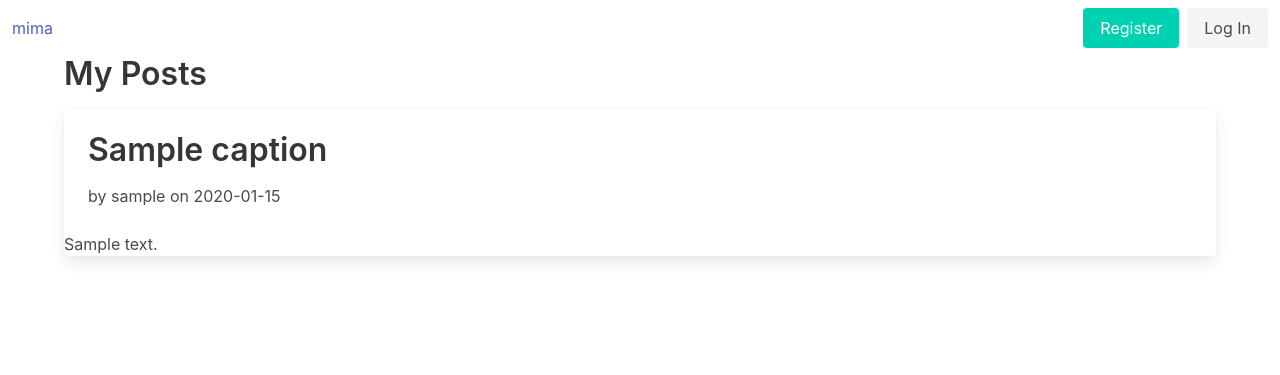
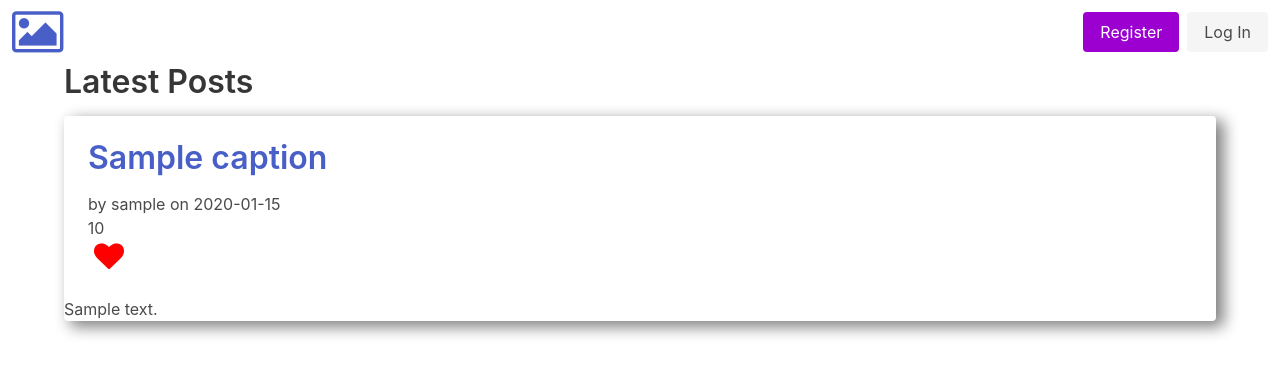
Before and after one commit to Bhupesh-V/mima, a Flask app: template templates/post/index.html in a window 1280 px wide. Shown: the top 375 px of the page. Run offline with Flask 2, Linux system fonts and the light colour scheme; the template is opened without the code that fills it: most values are stand-ins (such as "Sample title", 1, 10 or a date in 2020); parts of the project's set-up code (start-up, migrations or seed data) failed here and were passed over.

Commit message:
add post view templates + bug fixes

```diff
--- a/auth.py
+++ b/auth.py
@@ -21,6 +21,7 @@ bp = Blueprint("auth", __name__, url_prefix="/auth")
 def register():
     if request.method == "POST":
         username = request.form["username"]
+        name = request.form["name"]
         password = request.form["password"]
         db = mima_db.get_db()
         error = None
@@ -37,8 +38,8 @@ def register():
 
         if error is None:
             db.execute(
-                "INSERT INTO user (username, password) VALUES (?, ?)",
-                (username, generate_password_hash(password)),
+                "INSERT INTO user (username, name, password) VALUES (?, ?, ?)",
+                (username, name, generate_password_hash(password)),
             )
             db.commit()
             return redirect(url_for("auth.login"))
@@ -93,7 +94,6 @@ def login_required(view):
     def wrapped_view(**kwargs):
         if g.user is None:
             return redirect(url_for("auth.login"))
-
         return view(**kwargs)
 
     return wrapped_view
--- a/schema.sql
+++ b/schema.sql
@@ -11,8 +11,8 @@ CREATE TABLE user (
 CREATE TABLE post (
   id INTEGER PRIMARY KEY AUTOINCREMENT,
   author_id INTEGER NOT NULL,
-  likes INTEGER,
-  views INTEGER,
+  likes INTEGER DEFAULT 0,
+  views INTEGER DEFAULT 0,
   created TIMESTAMP NOT NULL DEFAULT CURRENT_TIMESTAMP,
   caption TEXT NOT NULL,
   image_url TEXT,
--- a/static/style.css
+++ b/static/style.css
@@ -1,26 +1,12 @@
-html { font-family: sans-serif; background: #eee; padding: 1rem; }
-body { max-width: 960px; margin: 0 auto; background: white; }
-h1 { font-family: serif; color: #377ba8; margin: 1rem 0; }
-a { color: #377ba8; }
-hr { border: none; border-top: 1px solid lightgray; }
-nav { background: lightgray; display: flex; align-items: center; padding: 0 0.5rem; }
-nav h1 { flex: auto; margin: 0; }
-nav h1 a { text-decoration: none; padding: 0.25rem 0.5rem; }
-nav ul  { display: flex; list-style: none; margin: 0; padding: 0; }
-nav ul li a, nav ul li span, header .action { display: block; padding: 0.5rem; }
-.content { padding: 0 1rem 1rem; }
-.content > header { border-bottom: 1px solid lightgray; display: flex; align-items: flex-end; }
-.content > header h1 { flex: auto; margin: 1rem 0 0.25rem 0; }
-.flash { margin: 1em 0; padding: 1em; background: #cae6f6; border: 1px solid #377ba8; }
-.post > header { display: flex; align-items: flex-end; font-size: 0.85em; }
-.post > header > div:first-of-type { flex: auto; }
-.post > header h1 { font-size: 1.5em; margin-bottom: 0; }
-.post .about { color: slategray; font-style: italic; }
-.post .body { white-space: pre-line; }
-.content:last-child { margin-bottom: 0; }
-.content form { margin: 1em 0; display: flex; flex-direction: column; }
-.content label { font-weight: bold; margin-bottom: 0.5em; }
-.content input, .content textarea { margin-bottom: 1em; }
-.content textarea { min-height: 12em; resize: vertical; }
-input.danger { color: #cc2f2e; }
-input[type=submit] { align-self: start; min-width: 10em; }
+.button.is-primary {
+        background-color: #9b00d1;
+}
+.button.is-primary.is-hovered, .button.is-primary:hover {
+        background-color: #1d1f1f;
+}
+.card {
+        box-shadow: 7px 5px 15px 1px grey;
+}
+.fa-plus-square-o:before {
+        color: #9b00d1;
+}
--- a/templates/auth/login.html
+++ b/templates/auth/login.html
@@ -23,7 +23,7 @@
 
         <div class="field">
                 <p class="control">
-                <input class="button is-success" type="submit" value="Log In">
+                <input class="button is-primary" type="submit" value="Log In">
                 </p>
         </div>
 </form>
--- a/templates/auth/register.html
+++ b/templates/auth/register.html
@@ -9,14 +9,14 @@
         <div class="field">
                 <label class="label">Name</label>
                 <div class="control">
-                        <input class="input" type="text" placeholder="Text input">
+                        <input class="input" type="text" id="name" name="name" placeholder="Text input">
                 </div>
         </div>
 
         <div class="field">
                 <label class="label">Username</label>
                 <div class="control has-icons-left">
-                        <input class="input is-success" type="text" placeholder="Text input" value="bulma">
+                        <input class="input is-success" type="text" id="username" name="username" placeholder="Text input" value="bulma">
                         <span class="icon is-small is-left">
                                 <i class="fas fa-user"></i>
                         </span>
@@ -31,7 +31,7 @@
         </div>
 
         <div class="control">
-                <input class="button is-link"type="submit" value="Register">
+                <input class="button is-link" type="submit" value="Register">
         </div>
 </form>
 {% endblock %}
--- a/templates/base.html
+++ b/templates/base.html
@@ -3,12 +3,13 @@
         <title>{% block title %}{% endblock %} - mima</title>
         <meta name="viewport" content="width=device-width, initial-scale=1">
         <link rel="stylesheet" href="https://cdn.jsdelivr.net/npm/bulma@0.9.1/css/bulma.min.css">
-        <link rel="stylesheet" href="https://maxcdn.bootstrapcdn.com/font-awesome/4.7.0/css/font-awesome.min.css" crossorigin="anonymous" async>
+        <link rel="stylesheet" href="https://maxcdn.bootstrapcdn.com/font-awesome/4.7.0/css/font-awesome.min.css">
+        <link rel="stylesheet" href="{{ url_for('static', filename='style.css') }}">
 </head>
 <nav class="navbar" role="navigation" aria-label="main navigation">
         <div class="navbar-brand">
                 <a class="navbar-item" href="/">
-                        <h1>mima</h1>
+                        <i class="fa fa-picture-o fa-3x" aria-hidden="true"></i>
                 </a>
         </div>
         <div class="navbar-end">
@@ -26,9 +27,6 @@
 </nav>
 <body>
         <section class="content container">
-                {% if g.user %}
-                <span>You are looged in as <strong>{{ g.user['username'] }}</strong></span>
-                {% endif %}
                 <header>
                         {% block header %}{% endblock %}
                 </header>
@@ -38,4 +36,11 @@
                 {% block content %}{% endblock %}
         </section>
 </body>
+<script>
+        var previewImage = function(event) {
+                var preview = document.getElementById('your-image');
+                preview.src = URL.createObjectURL(event.target.files[0]);
+                preview.style.display = "block";
+        };
+</script>
 </html>
--- a/templates/post/index.html
+++ b/templates/post/index.html
@@ -1,9 +1,13 @@
 {% extends 'base.html' %}
 
 {% block header %}
-<h1>{% block title %}My Posts{% endblock %}</h1>
+<h1>
+        {% block title %}
+        Latest Posts
+        {% endblock %}
+</h1>
 {% if g.user %}
-<a class="action" href="{{ url_for('post.create') }}">
+<a href="{{ url_for('post.create') }}">
         <i style="font-size: 50px;" class="fa fa-plus-square-o large" aria-hidden="true"></i>
 </a>
 {% endif %}
@@ -15,13 +19,22 @@
 <article class="card" class="post">
         <header class="card-content">
                 <div>
-                        <h1>{{ image_post['caption'] }}</h1>
+                        <h1><a href="/post/{{ image_post['id'] }}">{{ image_post['caption'] }}</a></h1>
                         <div class="about">by {{ image_post['username'] }} on {{ image_post['created'].strftime('%Y-%m-%d') }}</div>
                 </div>
                 {% if g.user['id'] == image_post['author_id'] %}
                 <form method="post" action="{{ url_for('post.delete', id=image_post['id']) }}" >
                         <button type="submit" value="Delete" onclick="return confirm('Are you sure?');" style="border: 0; background: none; cursor:pointer;">
-                        <i style="font-size: 30px; color: red;" class="fa fa-trash-o" aria-hidden="true"></i></button>
+                                <i style="font-size: 30px; color: red;" class="fa fa-trash-o" aria-hidden="true"></i></button>
+                </form>
+                {% endif %}
+                <span class="icon is-small is-right">
+                        <p>{{ image_post['likes'] }}</p>
+                </span>
+                {% if g.user['id'] != image_post['author_id'] %}
+                <form method="post" action="{{ url_for('post.like', id=image_post['id']) }}" >
+                        <button type="submit" value="like" style="border: 0; background: none; cursor:pointer;">
+                                <i style="font-size: 30px; color: red;" class="fa fa-heart" aria-hidden="true"></i></button>
                 </form>
                 {% endif %}
         </header>
```
Also changed, not shown: post.py (+19 -2 lines), templates/post/create.html (+6 -3 lines), templates/post/view.html (added, +12 -0 lines).
